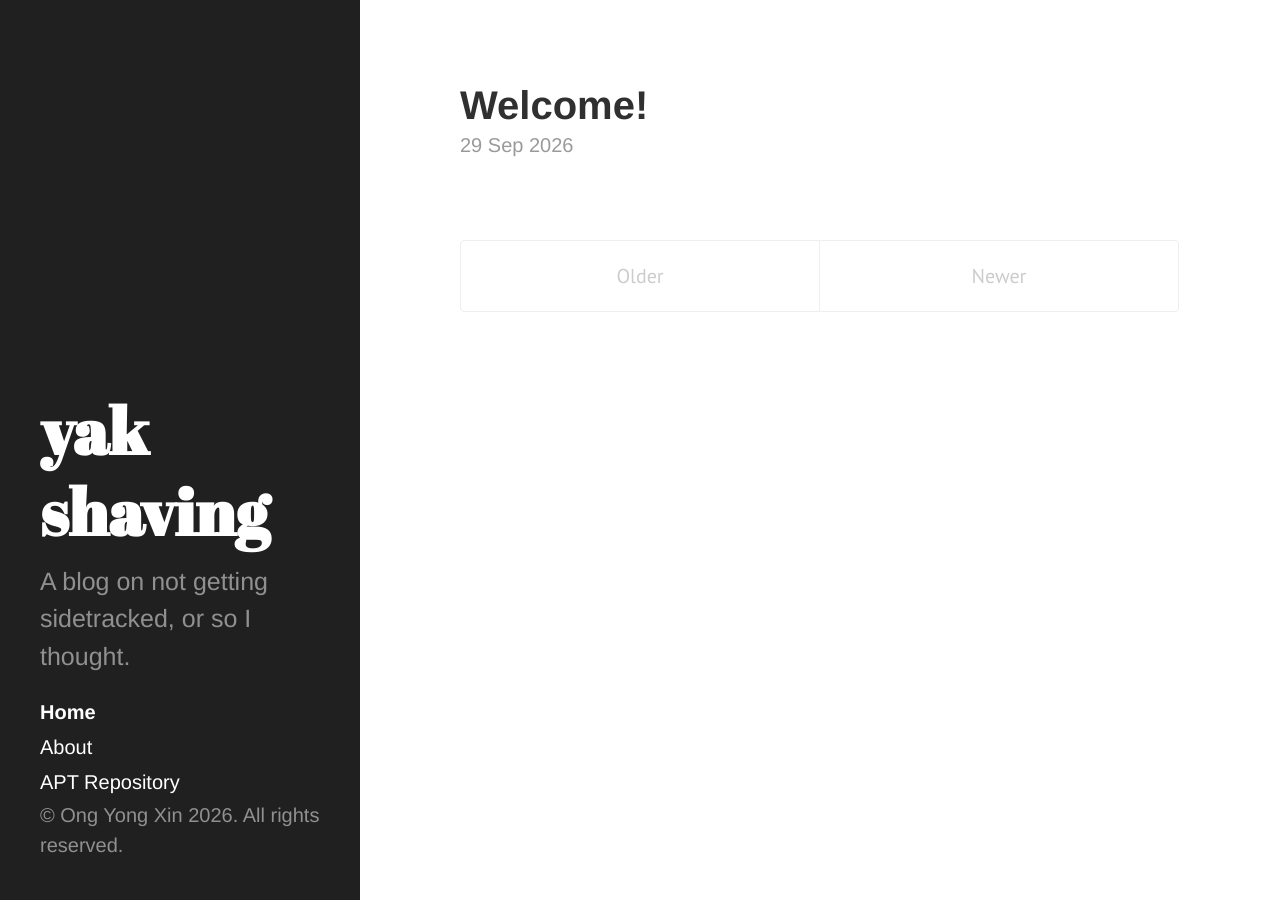
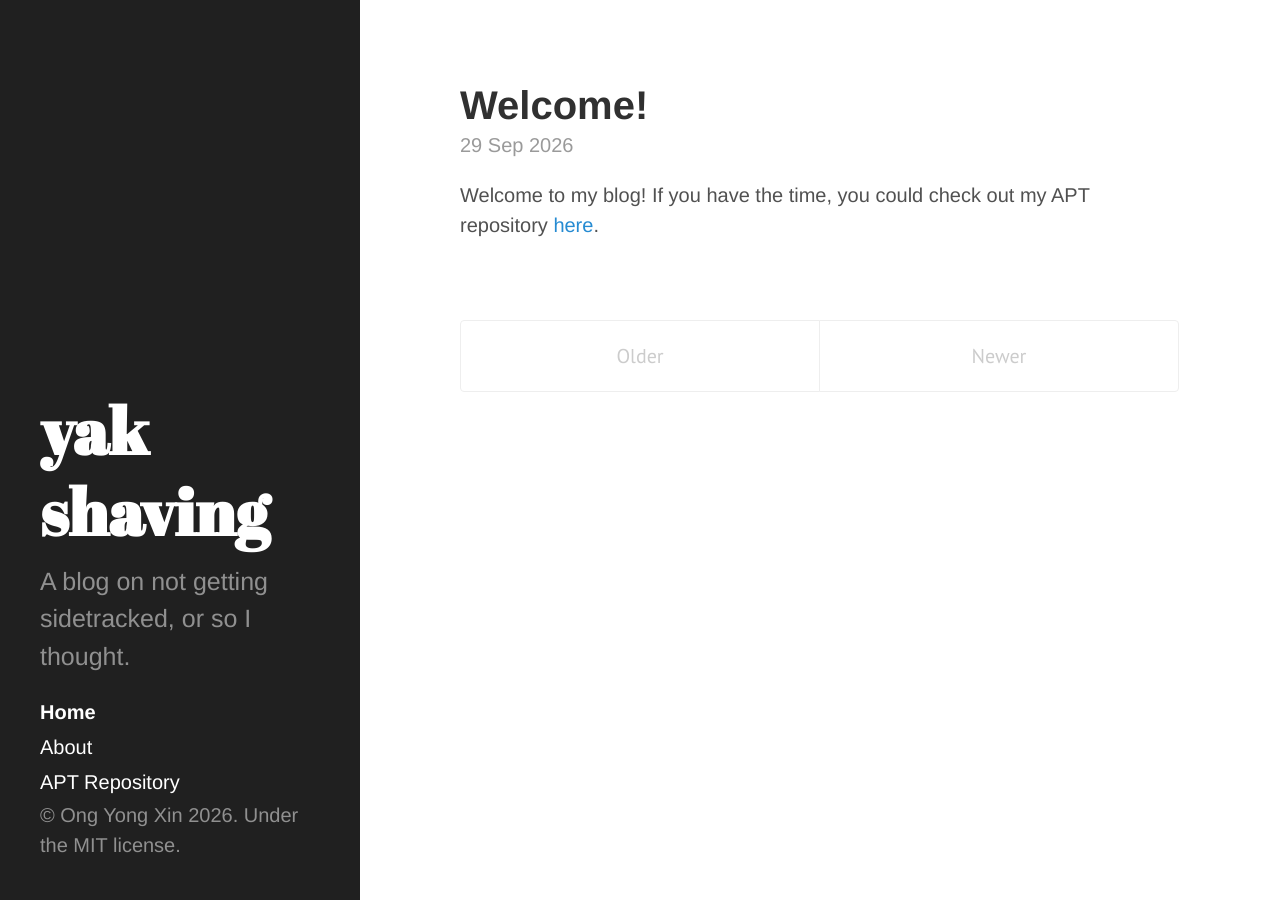
Before and after one commit to ongyx/ongyx.github.io, a Jekyll site: the page built from index.html, in a window 1280 px wide. Built offline with Jekyll 4.4.1, drawn with Linux system fonts in a browser that asks for light colours; the list of posts is cut into pages by our own code.

Commit message:
feat: Add excerpt to index.html chore: Add back LICENSE and README

```diff
--- a/_includes/sidebar.html
+++ b/_includes/sidebar.html
@@ -21,11 +21,12 @@
       {% for node in pages_list %}
       {% if node.title != null %}
       {% if node.layout == "page" %}
-            <a class="sidebar-nav-item{% if page.url == node.url %} active{% endif %}" href="{{ node.url }}">{{ node.title }}</a>
+      <a class="sidebar-nav-item{% if page.url == node.url %} active{% endif %}" href="{{ node.url }}">{{ node.title
+        }}</a>
       {% endif %}
       {% endif %}
       {% endfor %}
 
-    <p>&copy; Ong Yong Xin {{ site.time | date: '%Y' }}. All rights reserved.</p>
+      <p>&copy; Ong Yong Xin {{ site.time | date: '%Y' }}. Under the MIT license.</p>
   </div>
 </div>
--- a/index.html
+++ b/index.html
@@ -13,6 +13,8 @@ title: Home
     </h1>
 
     <span class="post-date">{{ post.date | date_to_string }}</span>
+
+    {{ post.excerpt }}
   </div>
   {% endfor %}
 </div>
```
Also changed, not shown: README.md (added), 1 other file. Lines whose indentation alone changed are shown as unchanged.
